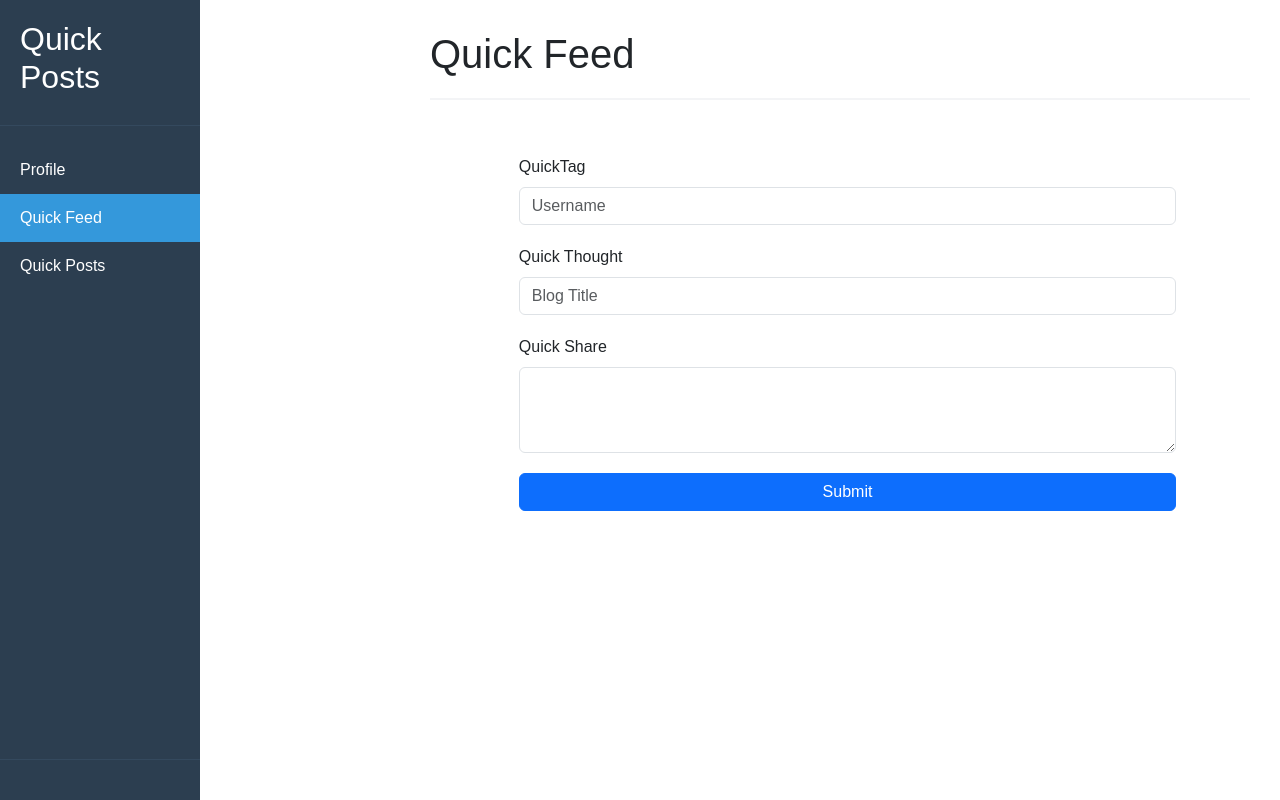
After one commit to shivam821/Personal-Task-Manager, a Flask app: template templates/spa.html in a window 1280 px wide. The commit adds this page. Run offline with Flask 2, Linux system fonts and the light colour scheme; the template is opened without the code that fills it, so the values that code supplies are empty; parts of the project's set-up code (start-up, migrations or seed data) failed here and were passed over.

Commit message:
commit_02082025

```diff
--- a/main.py
+++ b/main.py
@@ -5,20 +5,20 @@ import os
 
 app = Flask(__name__)
 
-# db = mysql.connector.connect(
-#     host='192.168.29.144',
-#     port=3306,
-#     user='root',
-#     password='pass@123',
-#     database='blog_posts'
+db = mysql.connector.connect(
+    host='#',
+    port=3306,
+    user='#',
+    password='#',
+    database='#'
+)
+
+# db = mysql.connector.connect (
+#     host = os.environ.get("DB_HOST"),
+#     user = os.environ.get("DB_USER"),
+#     password = os.environ.get("DB_PASS"),
+#     database = os.environ.get("DB_NAME")
 # )
-
-db = mysql.connector.connect (
-    host = os.environ.get("DB_HOST"),
-    user = os.environ.get("DB_USER"),
-    password = os.environ.get("DB_PASS"),
-    database = os.environ.get("DB_NAME")
-)
 
 @app.route('/', methods=['GET', 'POST'])
 def home():
@@ -36,7 +36,7 @@ def home():
     cursor.execute("select * from blogs order by id DESC")
     posts = cursor.fetchall()
     cursor.close()
-    return render_template('home.html', posts=posts)
+    return render_template('spa.html', posts=posts)
 
 if __name__ == '__main__':
     app.run(host='0.0.0.0', port=5000, debug=True)
--- /dev/null
+++ b/static/css/spa.css
@@ -0,0 +1,132 @@
+@import url("https://fonts.googleapis.com/css2?family=Poppins:ital,wght@0,300;0,400;0,900;1,900&display=swap");
+
+* {
+    margin: 0;
+    padding: 0;
+    box-sizing: border-box;
+    font-family: 'Arial', sans-serif;
+}
+
+body {
+    display: flex;
+    min-height: 100vh;
+    background-color: #f5f5f5;
+}
+
+/* Vertical Menu Styles */
+.menu {
+    width: 200px;
+    background-color: #2c3e50;
+    color: white;
+    height: 100vh;
+    position: relative;
+    padding: 20px 0;
+}
+
+.menu-header {
+    padding: 0 20px 20px;
+    border-bottom: 1px solid #34495e;
+    margin-bottom: 20px;
+}
+
+.menu-item {
+    padding: 12px 20px;
+    cursor: pointer;
+    transition: background-color 0.3s;
+}
+
+.menu-username {
+    position: absolute;
+    bottom: 0;
+    left: 0;
+    right: 0;
+    padding: 20px;
+    color: #ecf0f1;
+    font-weight: bold;
+    text-align: center;
+    border-top: 1px solid #34495e;
+    background-color: #2c3e50;
+}
+
+.menu-item:hover {
+    background-color: #34495e;
+}
+
+.menu-item.active {
+    background-color: #3498db;
+}
+
+/* Content Styles */
+.content {
+    flex: 1;
+    margin-left: 200px;
+    padding: 30px;
+}
+
+.page {
+    display: none;
+    animation: fadeIn 0.5s;
+}
+
+.page.active {
+    display: block;
+}
+
+h1 {
+    margin-bottom: 20px;
+    color: #2c3e50;
+}
+
+p {
+    line-height: 1.6;
+    color: #333;
+    margin-bottom: 15px;
+}
+
+.post-container h3 {
+    margin: 20px 0 10px;
+    color: #2c3e50;
+}
+
+@keyframes fadeIn {
+    from { opacity: 0; }
+    to { opacity: 1; }
+}
+
+.review-header {
+    text-align: center;
+    margin-left: 15px;
+    font-size: 25px;
+    font-weight: 550;
+    margin-top: 20px;
+}
+
+.blog-container {
+    padding: 15px 9%;
+    padding-bottom: 100px;
+}
+
+.blog-container .form-group {
+    text-align: left;
+    margin-left: 15px;
+    margin-top: 20px;
+    justify-content: left;
+}
+
+.review-separator {
+  margin: 20px 0;
+  border: 1px solid #ced4da;
+}
+
+.profile-container {
+    padding: 15px 9%;
+    padding-bottom: 100px;
+    justify-content: left;
+}
+
+.profile-container .form-group {
+    text-align: left;
+    margin-left: 15px;
+    margin-top: 20px;
+    justify-content: left;
+}
--- /dev/null
+++ b/static/js/spa.js
@@ -0,0 +1,55 @@
+document.addEventListener('DOMContentLoaded', function() {
+    // Get all menu items and pages
+    const menuItems = document.querySelectorAll('.menu-item');
+    const pages = document.querySelectorAll('.page');
+
+    // Add click event to each menu item
+    menuItems.forEach(item => {
+        item.addEventListener('click', function() {
+            // Remove active class from all menu items and pages
+            menuItems.forEach(i => i.classList.remove('active'));
+            pages.forEach(page => page.classList.remove('active'));
+
+            // Add active class to clicked menu item
+            this.classList.add('active');
+
+            // Show the corresponding page
+            const pageId = this.getAttribute('data-page');
+            document.getElementById(pageId).classList.add('active');
+
+            // Update URL hash
+            window.location.hash = pageId;
+        });
+    });
+
+    // Handle URL hash changes for bookmarking
+    window.addEventListener('hashchange', function() {
+        const hash = window.location.hash.substring(1);
+        if (hash) {
+            const targetItem = document.querySelector(`.menu-item[data-page="${hash}"]`);
+            if (targetItem) {
+                targetItem.click();
+            }
+        }
+    });
+
+    // Initialize based on URL hash
+    if (window.location.hash) {
+        const hash = window.location.hash.substring(1);
+        const targetItem = document.querySelector(`.menu-item[data-page="${hash}"]`);
+        if (targetItem) {
+            targetItem.click();
+        }
+    }
+});
+
+const usernameInput = document.getElementById('input-usernname');
+const usernameSavebutton = document.getElementById('save-username-button');
+usernameSavebutton.addEventListener("click",(event)=>{
+    event.preventDefault();
+    sessionStorage.setItem("Username",usernameInput.value);
+    let storageUsername1 = sessionStorage.getItem("Username");
+    document.getElementById("storageUsername").innerHTML = storageUsername1;
+    document.getElementById('input-usernname').value='';
+    document.getElementById('name').value = storageUsername1;
+});
--- /dev/null
+++ b/templates/spa.html
@@ -0,0 +1,101 @@
+<!DOCTYPE html>
+<html lang="en">
+<head>
+    <meta charset="UTF-8">
+    <meta name="viewport" content="width=device-width, initial-scale=1.0">
+    <title>Quick Posts | A Twitter Clone</title>
+    <link rel="stylesheet" href="{{ url_for('static', filename='css/spa.css') }}">
+    <link href="https://cdn.jsdelivr.net/npm/bootstrap@5.3.3/dist/css/bootstrap.min.css" rel="stylesheet" integrity="sha384-QWTKZyjpPEjISv5WaRU9OFeRpok6YctnYmDr5pNlyT2bRjXh0JMhjY6hW+ALEwIH" crossorigin="anonymous">
+</head>
+<body>
+    <!-- Vertical Menu -->
+    <nav class="menu">
+        <div class="menu-header">
+            <h2>Quick Posts</h2>
+        </div>
+        <div class="menu-item" data-page="profile">Profile</div>
+        <div class="menu-item active" data-page="home">Quick Feed</div>
+        <div class="menu-item" data-page="post">Quick Posts</div>
+        <div class="menu-username" data-page="username" id="storageUsername"></div>
+    </nav>
+
+    <!-- Content Area -->
+    <main class="content">
+        <!-- Home Page -->
+        <section id="home" class="page active">
+                <h1>Quick Feed</h1>
+                <hr class="review-separator">
+                <form action="" method="post">
+                    <div class="blog-container">
+                        <div class="form-group">
+                            <label for="input-name" class="form-label">QuickTag</label>
+                            <input type="text" class="form-control" placeholder="Username" name="name" id="name" required value="">
+                        </div>
+
+                        <div class="form-group">
+                            <label for="input-title" class="form-label">Quick Thought</label>
+                            <input type="text" class="form-control" placeholder="Blog Title" name="title" id="title" required>
+                        </div>
+
+                        <div class="form-group">
+                            <label for="input-review" class="form-label">Quick Share</label>
+                            <textarea class="form-control" rows="3" name="review" id="review" required></textarea>
+                        </div>
+
+                        <div class="form-group">
+                            <button type="submit" class="btn btn-primary" style="width: 100%;">Submit</button>
+                        </div>
+
+                        <div class="reviews" id="reviews">
+                            {% for post in posts %}
+                            <div class="review">
+                                <hr class="review-separator">
+                                <p class="name-styling">Posted by: {{ post.name }}</p>
+                                <h3 class="title-styling">{{ post.title }}</h3>
+                                <p class="review-styling">{{ post.review }}</p>
+                            {% endfor %}
+                        </div>
+
+                    </div>
+                </form>
+        </section>
+
+        <!-- Post Page -->
+        <section id="post" class="page">
+            <h1>My Quick Posts</h1>
+            <div class="reviews" id="reviews">
+                {% for post in posts %}
+                <div class="review">
+                    <hr class="review-separator">
+                    <p class="name-styling">Posted by: {{ post.name }}</p>
+                    <h3 class="title-styling">{{ post.title }}</h3>
+                    <p class="review-styling">{{ post.review }}</p>
+                {% endfor %}
+            </div>
+        </section>
+
+        <section id="profile" class="page">
+            <h1>My Profile</h1>
+            <hr class="review-separator">
+            <div class="profile-container">
+                <div class="form-group">
+                    <label for="input-name" class="form-label">QuickTag</label>
+                    <input type="text" class="form-control" placeholder="Username" name="input-usernname" id="input-usernname" required>
+                </div>
+                <div class="form-group">
+                    <button type="submit" class="btn btn-primary" style="width: 100%;" id="save-username-button">Submit</button>
+                </div>
+            </div>
+
+            <script>
+                // const usernameInput = document.getElementById('input-usernname');
+            </script>
+
+        </section>
+
+        <section id="username" class="username"></section>
+    </main>
+
+    <script src="{{ url_for('static', filename='js/spa.js') }}"></script>
+</body>
+</html>
```
Also changed, not shown: templates/home.html (+7 -8 lines).
